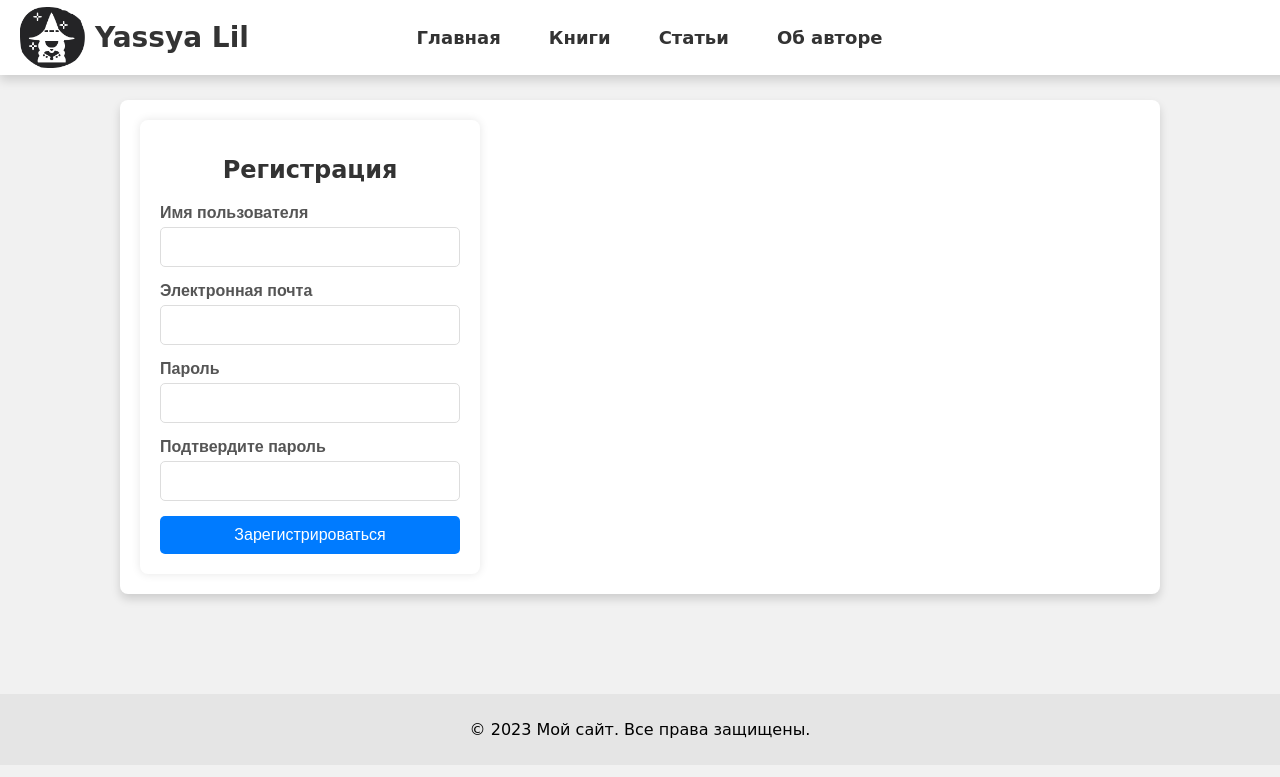
After one commit to julianzim/bookshelf, a FastAPI app: template templates/registration.html in a window 1280 px wide. The commit adds this page. Shown: the top 777 px of the page. Run offline with FastAPI, Linux system fonts and the light colour scheme; the template is opened without the code that fills it, so the values that code supplies are empty; parts of the project's set-up code (start-up, migrations or seed data) failed here and were passed over.

Commit message:
added registration page and page router for it

```diff
--- a/src/pages/router.py
+++ b/src/pages/router.py
@@ -35,3 +35,8 @@ async def get_book_detail(request: Request, book=Depends(get_book)):
 @router.get("/articles")
 async def get_articles(request: Request, articles=Depends(get_all_articles)):
     return templates.TemplateResponse("articles.html", {"request": request, "articles": articles})
+
+
+@router.get("/auth")
+async def get_registration(request: Request):
+    return templates.TemplateResponse("registration.html", {"request": request})
--- a/static/styles.css
+++ b/static/styles.css
@@ -239,3 +239,63 @@ footer {
     padding: 10px;
     background-color: #e5e5e5;
 }
+
+
+
+form, input {
+    margin: 0;
+    padding: 0;
+    box-sizing: border-box;
+    font-family: Arial, sans-serif;
+}
+
+.registration-container {
+    align-items: center;
+    background-color: #fff;
+    padding: 20px;
+    border-radius: 8px;
+    box-shadow: 0 0 10px rgba(0, 0, 0, 0.1);
+    width: 300px;
+}
+
+.registration-container h1 {
+    text-align: center;
+    margin-bottom: 20px;
+    font-size: 24px;
+    color: #333;
+}
+
+.form-group {
+    margin-bottom: 15px;
+}
+
+.form-group label {
+    display: block;
+    margin-bottom: 5px;
+    font-weight: bold;
+    color: #555;
+}
+
+.form-group input {
+    width: 100%;
+    padding: 10px;
+    border: 1px solid #ddd;
+    border-radius: 5px;
+    font-size: 16px;
+}
+
+.register-btn {
+    width: 100%;
+    padding: 10px;
+    background-color: #007BFF;
+    border: none;
+    border-radius: 5px;
+    color: #fff;
+    font-size: 16px;
+    cursor: pointer;
+    transition: background-color 0.3s ease;
+}
+
+.register-btn:hover {
+    background-color: #0056b3;
+}
--- /dev/null
+++ b/templates/registration.html
@@ -0,0 +1,28 @@
+{% extends "base.html" %}
+
+{% block content %}
+
+<div class="registration-container">
+    <h1>Регистрация</h1>
+    <form action="/auth" method="post" class="registration-form">
+        <div class="form-group">
+            <label for="username">Имя пользователя</label>
+            <input type="text" id="username" name="username" required>
+        </div>
+        <div class="form-group">
+            <label for="email">Электронная почта</label>
+            <input type="email" id="email" name="email" required>
+        </div>
+        <div class="form-group">
+            <label for="password">Пароль</label>
+            <input type="password" id="password" name="password" required>
+        </div>
+        <div class="form-group">
+            <label for="confirm-password">Подтвердите пароль</label>
+            <input type="password" id="confirm-password" name="confirm_password" required>
+        </div>
+        <button type="submit" class="register-btn">Зарегистрироваться</button>
+    </form>
+</div>
+
+{% endblock %}
```
